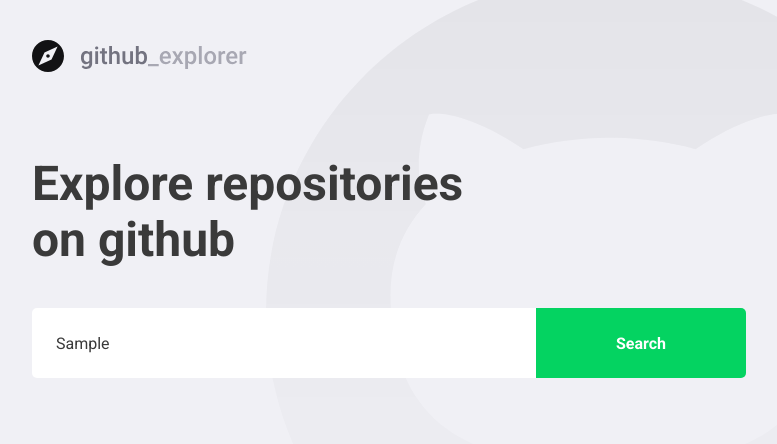
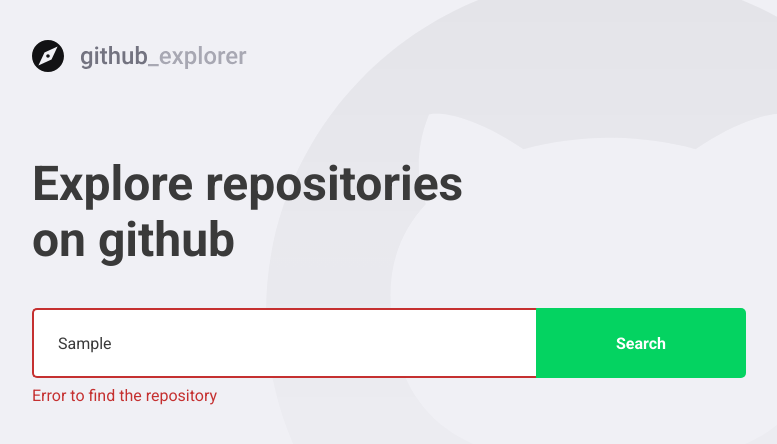
Before and after one commit to recofka/github-explorer, a React (Create React App) app: page / in a window 1280 px wide. Both pictures are taken after typing "Sample" into the empty fields and a click on the button "Search". Shown: the top 444 px of the page, without its empty margins (148-925 px from the left). Built offline with nearby package versions, Linux system fonts and the light colour scheme; no server answers.

Commit message:
handling errors and saving to localStorage

```diff
--- a/src/pages/Dashboard/index.tsx
+++ b/src/pages/Dashboard/index.tsx
@@ -1,8 +1,8 @@
-import React, { useState, FormEvent } from 'react';
+import React, { useState, FormEvent, useEffect } from 'react';
 import { FiChevronRight } from 'react-icons/fi';
 import api from '../../services/api';
 import logoImg from '../../assets/logo.svg';
-import { Title, Form, Repositories } from './styles';
+import { Title, Form, Repositories, Error } from './styles';
 
 interface Repository {
   full_name: string;
@@ -15,33 +15,64 @@
 
 const Dashboard: React.FC = () => {
   const [newRepo, setNewRepo] = useState('');
-  const [repositories, setRepositories] = useState<Repository[]>([]);
+  const [inputError, setInputError] = useState('');
+
+  const [repositories, setRepositories] = useState<Repository[]>(() => {
+    const storagedRepositories = localStorage.getItem(
+      '@GithubExplorer: respositories',
+    );
+
+    if (storagedRepositories) {
+      return JSON.parse(storagedRepositories);
+    }
+    return [];
+  });
+
+  useEffect(() => {
+    localStorage.setItem(
+      '@GithubExplorer: respositories',
+      JSON.stringify(repositories),
+    );
+  }, [repositories]);
 
   async function handleAddRepository(
     event: FormEvent<HTMLFormElement>,
   ): Promise<void> {
     event.preventDefault();
 
-    const response = await api.get<Repository>(`repos/${newRepo}`);
+    if (!newRepo) {
+      setInputError('type author/repo');
+      return;
+    }
 
-    const repository = response.data;
+    try {
+      const response = await api.get<Repository>(`repos/${newRepo}`);
 
-    setRepositories([...repositories, repository]);
-    setNewRepo('');
+      const repository = response.data;
+
+      setRepositories([...repositories, repository]);
+      setNewRepo('');
+      setInputError('');
+    } catch (err) {
+      setInputError('Error to find the repository');
+    }
   }
 
   return (
     <>
       <img src={logoImg} alt="Github Explorer" />
       <Title>Explore repositories on github</Title>
-      <Form onSubmit={handleAddRepository}>
+      <Form hasError={!!inputError} onSubmit={handleAddRepository}>
         <input
           value={newRepo}
           onChange={e => setNewRepo(e.target.value)}
-          placeholder="Type here"
+          placeholder="Type here author/repo"
         />
         <button type="submit">Search</button>
       </Form>
+
+      {inputError && <Error>{inputError}</Error>}
+
       <Repositories>
         {repositories.map(repository => (
           <a
--- a/src/pages/Dashboard/styles.ts
+++ b/src/pages/Dashboard/styles.ts
@@ -1,5 +1,9 @@
-import styled from 'styled-components';
+import styled, { css } from 'styled-components';
 import { shade } from 'polished';
+
+interface FormProps {
+  hasError: boolean;
+}
 
 export const Title = styled.h1`
   font-size: 48px;
@@ -9,7 +13,7 @@
   margin-top: 80px;
 `;
 
-export const Form = styled.form`
+export const Form = styled.form<FormProps>`
   margin-top: 40px;
   max-width: 714px;
   display: flex;
@@ -21,6 +25,14 @@
     border: 0;
     border-radius: 5px 0 0 5px;
     color: #3a3a3a;
+    border: 2px solid #fff;
+    border-right: 0;
+
+    ${props =>
+      props.hasError &&
+      css`
+        border-color: #c53030;
+      `}
 
     &::placeholder {
       color: #a8a8b3;
@@ -41,6 +53,12 @@
       background: ${shade(0.2, '#04d361')};
     }
   }
+`;
+
+export const Error = styled.span`
+  display: block;
+  color: #c53030;
+  margin-top: 8px;
 `;
 
 export const Repositories = styled.div`
```
